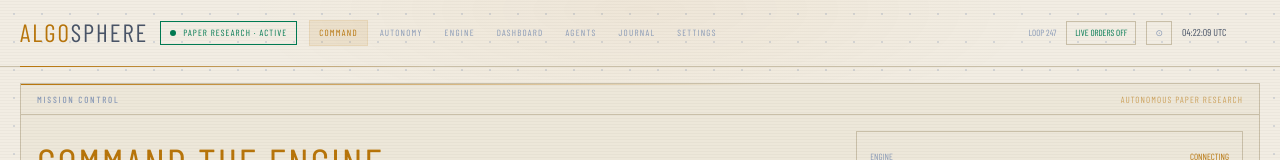
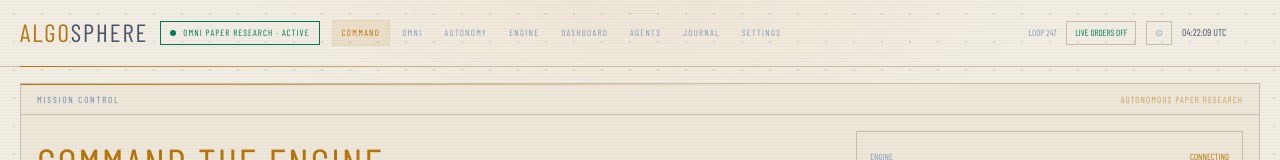
Before and after one commit to maestrokeith/algo-ai-trading-agent, a React (Vite) app in the folder frontend/: page /command in a window 1280 px wide. Shown: the top 160 px of the page. Built offline with nearby package versions, Linux system fonts and the light colour scheme; no server answers; a web font is replaced by a local one.

Commit message:
Add omni-market navigation

```diff
--- a/frontend/src/components/layout/Header.tsx
+++ b/frontend/src/components/layout/Header.tsx
@@ -24,11 +24,7 @@ export function Header() {
   const clock = useUtcClock()
   const resolvedTheme = resolveTheme(themeMode)
 
-  function handleLogout() {
-    logout()
-    navigate('/login')
-  }
-
+  function handleLogout() { logout(); navigate('/login') }
   function cycleTheme() {
     if (themeMode === 'system') setThemeMode('dark')
     else if (themeMode === 'dark') setThemeMode('light')
@@ -40,20 +36,15 @@ export function Header() {
 
   return (
     <header style={{ position: 'relative', display: 'flex', alignItems: 'center', flexWrap: 'wrap', padding: '14px 20px', borderBottom: '1px solid var(--border)', gap: 12, zIndex: 10 }}>
-      <div style={{ position: 'absolute', bottom: -1, left: 20, width: 420, maxWidth: '80vw', height: 1, background: 'linear-gradient(90deg, var(--amber), transparent)' }} />
-
-      <div style={{ fontFamily: 'var(--font-display)', fontSize: 25, letterSpacing: '0.08em', color: 'var(--amber)', flexShrink: 0 }}>
-        ALGO<span style={{ color: 'var(--text-dim)' }}>SPHERE</span>
+      <div style={{ position: 'absolute', bottom: -1, left: 20, width: 460, maxWidth: '80vw', height: 1, background: 'linear-gradient(90deg, var(--amber), transparent)' }} />
+      <div style={{ fontFamily: 'var(--font-display)', fontSize: 25, letterSpacing: '0.08em', color: 'var(--amber)', flexShrink: 0 }}>ALGO<span style={{ color: 'var(--text-dim)' }}>SPHERE</span></div>
+      <div style={{ display: 'flex', alignItems: 'center', gap: 7, fontFamily: 'var(--font-mono)', fontSize: 9, letterSpacing: '0.12em', padding: '4px 9px', border: `1px solid ${statusColor}`, color: statusColor, flexShrink: 0 }}>
+        <span style={{ width: 6, height: 6, borderRadius: '50%', background: statusColor }} />OMNI PAPER RESEARCH · {status.toUpperCase()}
       </div>
-
-      <div style={{ display: 'flex', alignItems: 'center', gap: 7, fontFamily: 'var(--font-mono)', fontSize: 9, letterSpacing: '0.12em', padding: '4px 9px', border: `1px solid ${statusColor}`, color: statusColor, flexShrink: 0 }}>
-        <span style={{ width: 6, height: 6, borderRadius: '50%', background: statusColor }} />
-        PAPER RESEARCH · {status.toUpperCase()}
-      </div>
-
       <nav style={{ display: 'flex', gap: 2, flexWrap: 'wrap' }}>
         {[
           { to: '/command', label: 'COMMAND' },
+          { to: '/omni', label: 'OMNI' },
           { to: '/autonomy', label: 'AUTONOMY' },
           { to: '/engine', label: 'ENGINE' },
           { to: '/dashboard', label: 'DASHBOARD' },
@@ -61,51 +52,19 @@ export function Header() {
           { to: '/trades', label: 'JOURNAL' },
           { to: '/settings', label: 'SETTINGS' },
         ].map(({ to, label }) => (
-          <NavLink
-            key={to}
-            to={to}
-            style={({ isActive }) => ({
-              fontFamily: 'var(--font-mono)',
-              fontSize: 9,
-              letterSpacing: '0.14em',
-              padding: '5px 9px',
-              color: isActive ? 'var(--amber)' : 'var(--text-muted)',
-              background: isActive ? 'var(--amber-dim)' : 'transparent',
-              border: `1px solid ${isActive ? 'var(--amber-dim)' : 'transparent'}`,
-              textDecoration: 'none',
-            })}
-          >
-            {label}
-          </NavLink>
+          <NavLink key={to} to={to} style={({ isActive }) => ({ fontFamily: 'var(--font-mono)', fontSize: 9, letterSpacing: '0.14em', padding: '5px 9px', color: isActive ? 'var(--amber)' : 'var(--text-muted)', background: isActive ? 'var(--amber-dim)' : 'transparent', border: `1px solid ${isActive ? 'var(--amber-dim)' : 'transparent'}`, textDecoration: 'none' })}>{label}</NavLink>
         ))}
       </nav>
-
       {role === 'admin' && <UserSwitcher />}
-
       <div style={{ marginLeft: 'auto', display: 'flex', alignItems: 'center', gap: 10, flexWrap: 'wrap' }}>
         <span style={{ fontFamily: 'var(--font-mono)', fontSize: 9, color: 'var(--text-muted)' }}>LOOP {loopCount.toLocaleString()}</span>
         <span style={{ fontFamily: 'var(--font-mono)', fontSize: 9, color: 'var(--green)', border: '1px solid var(--border)', padding: '4px 8px' }}>LIVE ORDERS OFF</span>
         <button onClick={cycleTheme} title={`Theme: ${themeMode}`} style={buttonStyle}>{themeIcon}</button>
-        {userId && (
-          <>
-            <span style={{ fontFamily: 'var(--font-mono)', fontSize: 9, color: 'var(--text-dim)', border: '1px solid var(--border)', padding: '4px 8px' }}>
-              {role === 'admin' ? '★ ' : ''}{userId} · PAPER
-            </span>
-            <button onClick={handleLogout} style={buttonStyle}>OUT</button>
-          </>
-        )}
+        {userId && <><span style={{ fontFamily: 'var(--font-mono)', fontSize: 9, color: 'var(--text-dim)', border: '1px solid var(--border)', padding: '4px 8px' }}>{role === 'admin' ? '★ ' : ''}{userId} · PAPER</span><button onClick={handleLogout} style={buttonStyle}>OUT</button></>}
         <span style={{ fontFamily: 'var(--font-mono)', fontSize: 10, color: 'var(--text-dim)', minWidth: 78 }}>{clock}</span>
       </div>
     </header>
   )
 }
 
-const buttonStyle = {
-  fontFamily: 'var(--font-mono)',
-  fontSize: 9,
-  border: '1px solid var(--border)',
-  background: 'transparent',
-  color: 'var(--text-muted)',
-  padding: '4px 8px',
-  cursor: 'pointer',
-}
+const buttonStyle = { fontFamily: 'var(--font-mono)', fontSize: 9, border: '1px solid var(--border)', background: 'transparent', color: 'var(--text-muted)', padding: '4px 8px', cursor: 'pointer' }
```
